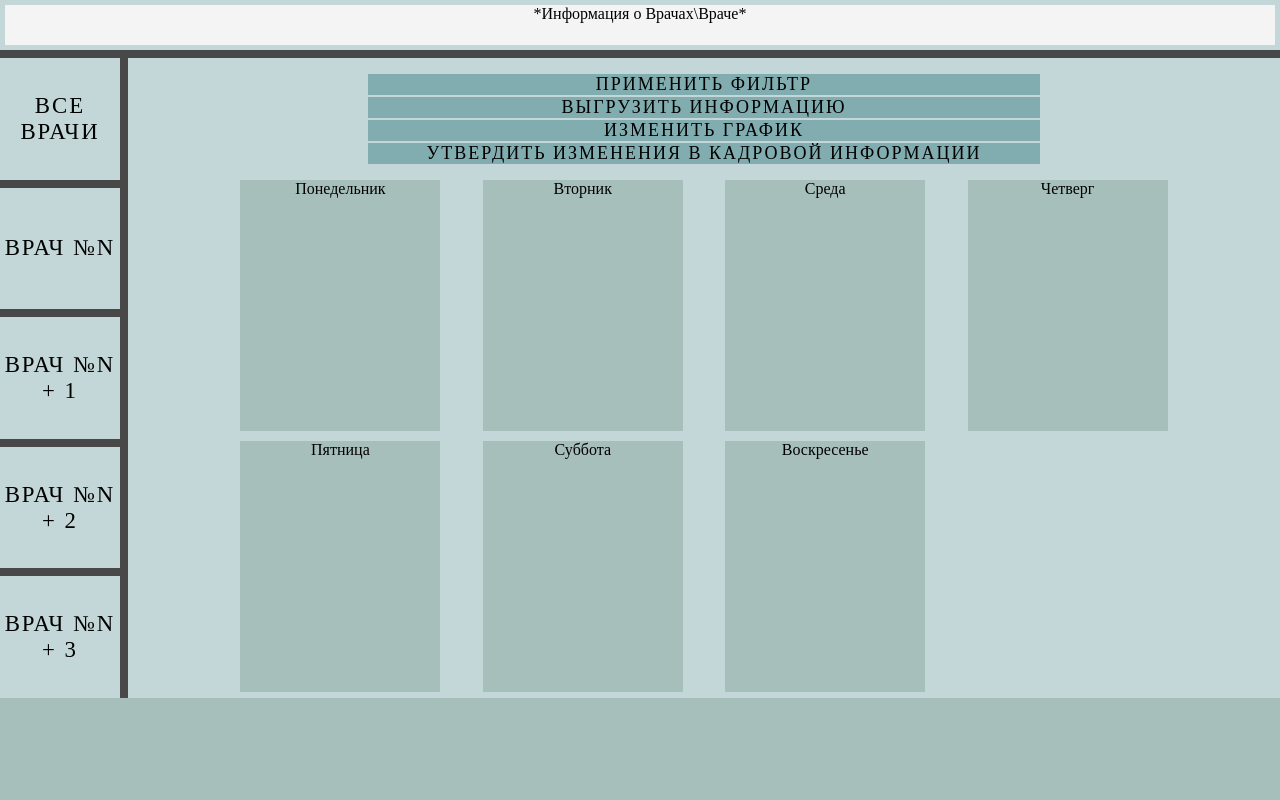
After one commit to Lutanist228/SmartSchedule-HackTeam9, a Django app: template website_project/schedule_app/templates/schedule_app/index.html in a window 1280 px wide. The commit adds this page. Run offline with Django 3.2, Linux system fonts and the light colour scheme; the template is opened without the code that fills it, so the values that code supplies are empty.

Commit message:
Верстка главной страницы - без динамики

```diff
--- a/website_project/login_app/templates/login_app/index.html
+++ b/website_project/login_app/templates/login_app/index.html
@@ -33,7 +33,6 @@
 
     <footer>
         <aside class="footer">
-            {% comment %} <div><p>Контакты</p></div> {% endcomment %}
         </aside>
     </footer>
 </html>
--- a/website_project/login_app/urls.py
+++ b/website_project/login_app/urls.py
@@ -1,7 +1,9 @@
 from django.urls import path
 from . import views
 from django.shortcuts import render
+from django.urls import path, include
 
 urlpatterns = [
     path('', views.index),
+    path('manager/', include('schedule_app.urls'),)
 ]
--- a/website_project/login_app/views.py
+++ b/website_project/login_app/views.py
@@ -1,4 +1,5 @@
 from django.shortcuts import render
+import os
 
 # Create your views here.
 def index(request):
--- /dev/null
+++ b/website_project/schedule_app/static/schedule_app/styles/main_page.css
@@ -0,0 +1,134 @@
+*,
+*:before,
+*:after {
+    padding: 0;
+    margin: 0;
+    border: 0;
+    box-sizing: border-box;
+}
+
+html,
+body {
+    height: 100%;
+    background-color: rgb(166,191,187)
+}
+
+.wrapper {
+    min-height: 90vh;
+    display: flex;
+    flex-direction: column;
+}
+
+.fullscreen {
+    background-color: rgb(72, 72, 72);
+    display: flex;
+    min-height: 85vh;
+    align-items: center;
+    justify-content: center;
+}
+
+.fullscreen__body {
+    min-width: 100%;
+    min-height: 85vh;
+    display: flex;
+    justify-content: left;
+    align-content: flex-start;
+    flex-wrap: wrap;
+}
+
+.fullscreen__body .upper_tableau {
+    display: flex;
+    padding: 5px;
+    width: 150%;
+    height: 50px;
+    background-color: rgb(195,215,216);
+    align-self: flex-start;
+    text-align: center;
+}
+
+.fullscreen__body .grid-menu {
+    display: grid;
+    min-width: 100%;
+    text-align: center;
+    grid-template-columns: 10% 90%;
+    min-height: 80vh;
+    /* column-gap: 8px; */
+    margin-top: 8px;
+}
+
+.change_empl {
+    min-width: 30%;
+    background-color: rgb(217,217,217);
+}
+
+.change_empl:hover {
+    background-color: rgb(168,168,168);
+}
+
+.grid-menu .right_block {
+    display: block;
+    width: 100%;
+    background-color: rgb(195,215,216);
+    align-self: stretch;
+}
+
+.grid-menu .left_menu {
+    display: grid;
+    grid-template-columns: repeat(auto-fill, 100%);
+    row-gap: 8px;
+    padding-right: 8px;
+    background-color: rgb(72, 72, 72);
+    align-content: stretch;
+    text-decoration: solid;
+    text-transform: uppercase;
+    font-size: calc(10px + 1vw);
+    letter-spacing: 2px;
+}
+
+.left_menu .empl {
+    background-color: rgb(195,215,216);
+    min-height: 10vh;
+    align-content: center;
+}
+
+div.right_block > aside.button_menu .button {
+    background-color: rgb(129,173,176);
+    flex-basis: 30%;
+    align-content: center;
+    text-decoration: solid;
+    text-transform: uppercase;
+    font-size: large;
+    letter-spacing: 2px;
+}
+
+div.right_block aside.button_menu {
+    display: grid;
+    gap: 2px;
+    margin: 1em;
+    margin-left: 15em;
+    margin-right: 15em;
+    flex-direction: row;
+    grid-template-columns: repeat(auto-fill, 100%);
+}
+
+div.right_block div.schedule {
+    display: grid;
+    flex-wrap: wrap;
+    column-gap: 10px;
+    row-gap: 10px;
+    grid-template-columns: repeat(auto-fill, 200px);
+    justify-items: stretch;
+    justify-content: space-evenly;
+    min-height: 80%;
+    margin-left: 5em;
+    margin-right: 5em;
+}
+
+div.right_block > div.schedule .day {
+    background-color: rgb(166,191,187);
+}
+
+.footer {
+    margin-top: auto;
+    min-height: 10vh;
+}
--- /dev/null
+++ b/website_project/schedule_app/templates/schedule_app/index.html
@@ -0,0 +1,82 @@
+{% load static %}
+
+<!DOCTYPE html>
+<html lang="rus">
+    <head>
+        <meta charset="UTF-8">
+        <meta name="viewport" content="width=device-width, initial-scale=1.0">
+        <meta name="viewport" content="width=1600">
+        <meta http-equiv="X-UA-Compatible" content="ie=edge">
+        <title>Главное меню</title>
+        <link rel="stylesheet" href="{% static 'schedule_app/styles/main_page.css' %}">
+    </head>
+
+    <body>
+        <div class="wrapper">
+            <section class="fullscreen">
+                <div class="fullscreen__body">
+
+                    <aside class="upper_tableau">
+                        <div class="empl_info" style="min-width: 100%; background-color: rgb(244,244,244);"><p>*Информация о Врачах\Враче*</p></div>
+                    </aside>
+
+                    {% comment %} динамический контент {% endcomment %}
+                    {% comment %} <aside class="upper_tableau">
+                        <div class="empl_info" style="min-width: 70%; background-color: rgb(244,244,244);"><p>*Информация о Врачах\Враче*</p></div>
+                        <div class="change_empl"><p>*Изменить Информацию о Врачах\Враче*</p></div>
+                    </aside> {% endcomment %}
+                    {% comment %} динамический контент {% endcomment %}
+
+                    <div class="grid-menu">
+
+                        <div class="left_menu">
+                            <div class="empl all"><p>Все врачи</p></div>
+                            <div class="empl n"><p>Врач №n</p></div>
+                            <div class="empl n+1"><p>Врач №n + 1</p></div>
+                            <div class="empl n+2"><p>Врач №n + 2</p></div>
+                            <div class="empl n+3"><p>Врач №n + 3</p></div>
+
+                            {% comment %} динамический контент {% endcomment %}
+                            {% comment %} <div class="empl n+3"><p>Врач №n + 3</p></div> {% comment %}
+                            {% comment %} <div class="empl n+3"><p>Врач №n + 3</p></div> {% comment %}
+                            {% comment %} <div class="empl n+3"><p>Врач №n + 3</p></div> {% comment %}
+                            {% comment %} <div class="empl n+3"><p>Врач №n + 3</p></div> {% comment %}
+                            {% comment %} <div class="empl n+3"><p>Врач №n + 3</p></div> {% comment %}
+                            {% comment %} динамический контент {% endcomment %}
+                        </div>
+
+                        <div class="right_block">
+                            <aside class="button_menu">
+                                <div class="button make_filt"><p>Применить Фильтр</p></div>
+                                <div class="button load_inf"><p>Выгрузить Информацию</p></div>
+                                <div class="button change_graph"><p>Изменить График</p></div>
+                                <div class="button conf_changes"><p>Утвердить Изменения в Кадровой Информации</p></div>
+                            </aside>
+
+                            <div class="schedule">
+                                <div class="day n-1"><p>Понедельник</p></div>
+                                <div class="day n-2"><p>Вторник</p></div>
+                                <div class="day n-3"><p>Среда</p></div>
+                                <div class="day n-4"><p>Четверг</p></div>
+                                <div class="day n-5"><p>Пятница</p></div>
+                                <div class="day n-6"><p>Суббота</p></div>
+                                <div class="day n-7"><p>Воскресенье</p></div>
+
+                            {% comment %} динамический контент {% endcomment %}
+                            {% comment %} ... ... {% comment %}
+                            {% comment %} динамический контент {% endcomment %}
+                            </div>
+
+                        </div>
+                    </div>
+
+                </div>
+            </section>
+        </div>
+    </body>
+
+    <footer>
+        <aside class="footer">
+        </aside>
+    </footer>
+</html>
--- a/website_project/schedule_app/views.py
+++ b/website_project/schedule_app/views.py
@@ -1,6 +1,7 @@
 from django.shortcuts import render
 from django.http import HttpResponse
+import os
 
 # Create your views here.
 def index(request):
-    return HttpResponse("Graph View!")
+    return render(request, "schedule_app/index.html")
--- a/website_project/website_project/urls.py
+++ b/website_project/website_project/urls.py
@@ -20,6 +20,5 @@ from django.conf.urls.static import static
 
 urlpatterns = [
     path('admin/', admin.site.urls),
-    path('', include('login_app.urls')),
-    path('manager/', include('schedule_app.urls'))
+    path('', include('login_app.urls'))
 ] + static(settings.STATIC_URL, document_root=settings.STATIC_ROOT)
```
Also changed, not shown: website_project/login_app/static/login_app/styles/login.css (+4 -3 lines), 1 other file.
